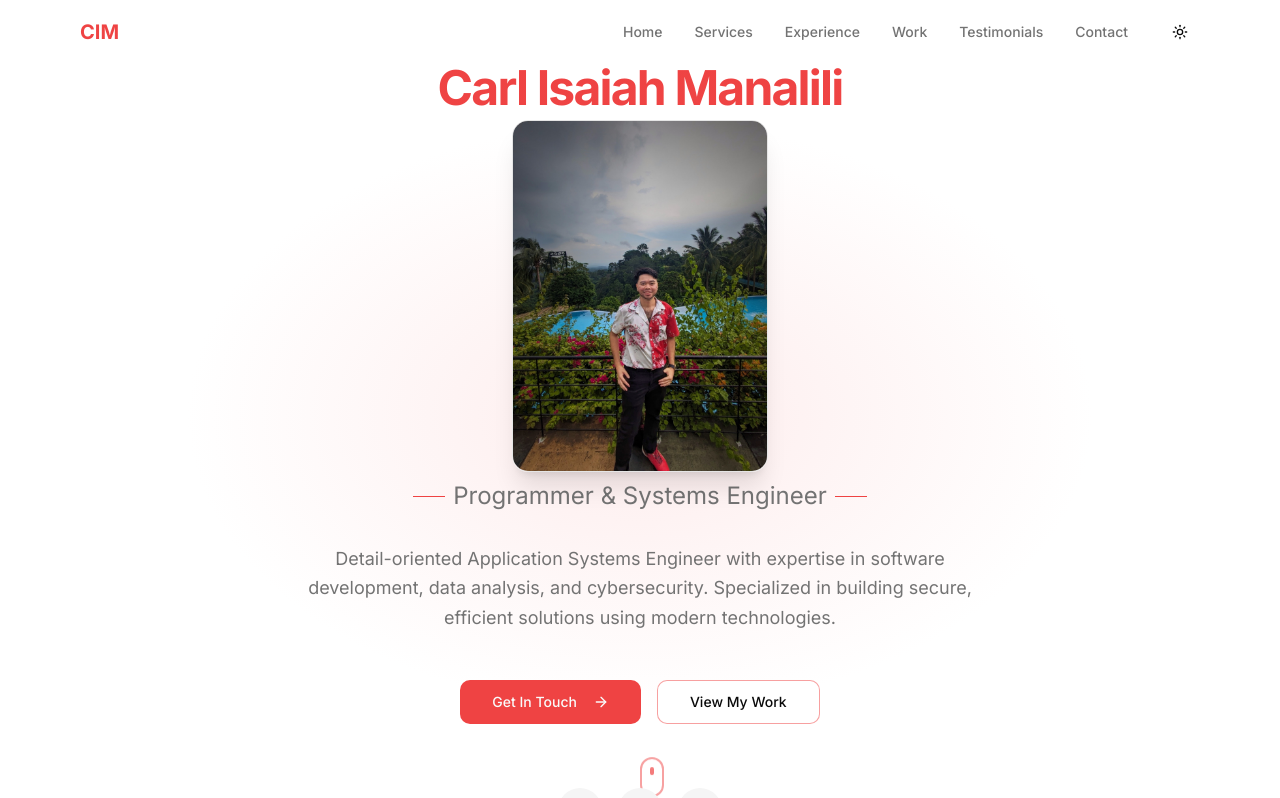
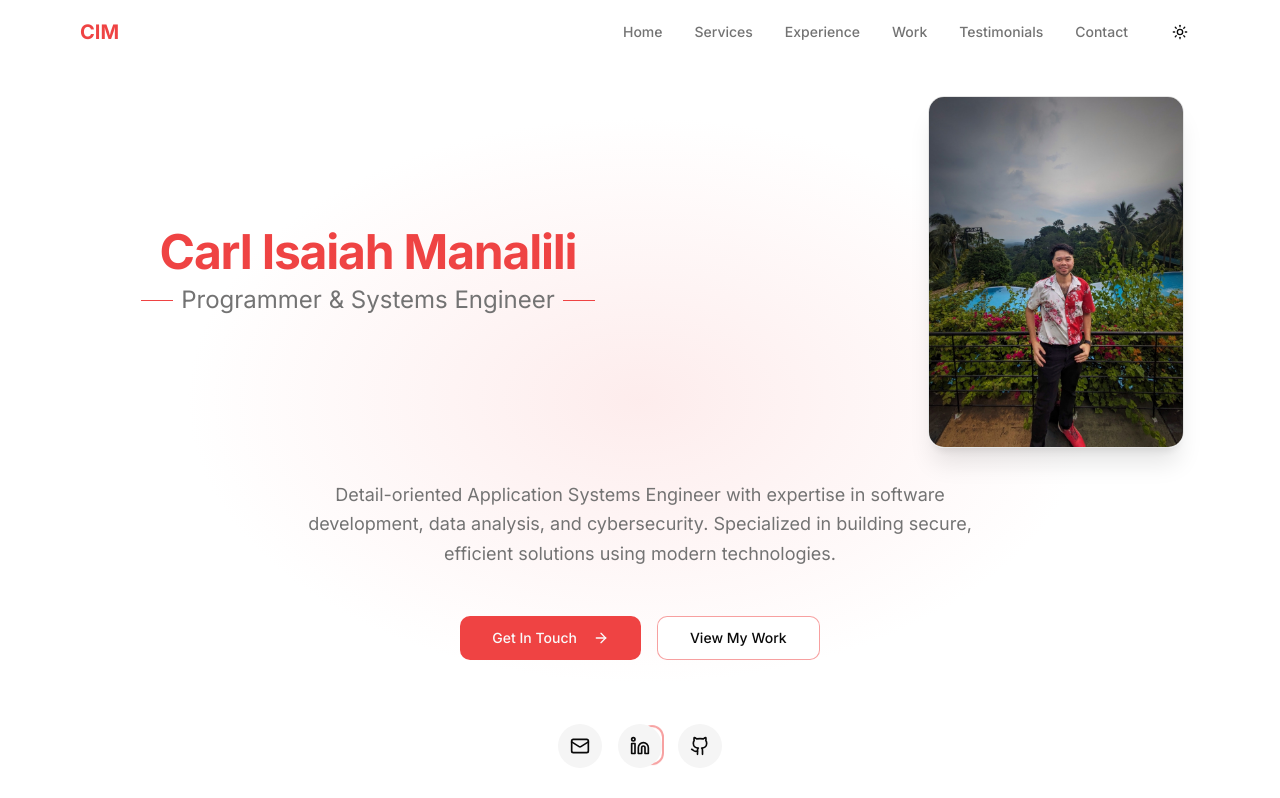
Before and after one commit to carlbine17/carlbine-folio-hub, a React (Vite) app: page / in a window 1280 px wide. Shown: the top 798 px of the page. Built offline with nearby package versions, Linux system fonts and the light colour scheme; the HTML template or start-up script is replaced by a standard one.

Commit message:
Adjust hero image layout: revert absolute positioning

```diff
--- a/src/components/Hero.tsx
+++ b/src/components/Hero.tsx
@@ -14,22 +14,28 @@ const Hero = () => {
       <div className="container mx-auto max-w-6xl relative z-10">
         <div className="text-center space-y-8 animate-fade-in">
           {/* Name as logo */}
-          <div className="space-y-2">
-            <h1 className="text-5xl md:text-7xl font-bold tracking-tight flex flex-col items-center">
-              <span className="bg-gradient-to-r from-primary to-accent bg-clip-text text-transparent z-10 relative text-4xl md:text-5xl">
-                Carl Isaiah Manalili
-              </span>
+          <div className="w-full flex flex-col md:flex-row items-center justify-center">
+            <div className="flex flex-col items-center justify-center text-center w-full md:w-1/2 min-h-[22rem] md:min-h-0 md:justify-center md:items-center">
+              <div className="flex flex-col items-center justify-center h-full w-full">
+                <h1 className="text-4xl md:text-5xl font-bold tracking-tight">
+                  <span className="bg-gradient-to-r from-primary to-accent bg-clip-text text-transparent z-10 relative">
+                    Carl Isaiah Manalili
+                  </span>
+                </h1>
+                <div className="flex items-center justify-center gap-2 text-muted-foreground mt-2">
+                  <div className="h-px w-8 bg-primary" />
+                  <p className="text-xl md:text-2xl">Programmer & Systems Engineer</p>
+                  <div className="h-px w-8 bg-primary" />
+                </div>
+              </div>
+            </div>
+            <div className="flex justify-center md:justify-end w-full md:w-1/2 mt-8 md:mt-0">
               <img
                 src="/ice.jpg"
                 alt="Carl Isaiah Manalili photo"
-                className="inline-block w-64 h-[22rem] rounded-2xl border border-border shadow-xl mt-2 object-cover z-0"
+                className="inline-block w-64 h-[22rem] rounded-2xl border border-border shadow-xl object-cover z-0 md:ml-40"
                 style={{ aspectRatio: '7/10', objectFit: 'cover' }}
               />
-            </h1>
-            <div className="flex items-center justify-center gap-2 text-muted-foreground">
-              <div className="h-px w-8 bg-primary" />
-              <p className="text-xl md:text-2xl">Programmer & Systems Engineer</p>
-              <div className="h-px w-8 bg-primary" />
             </div>
           </div>
 
```
